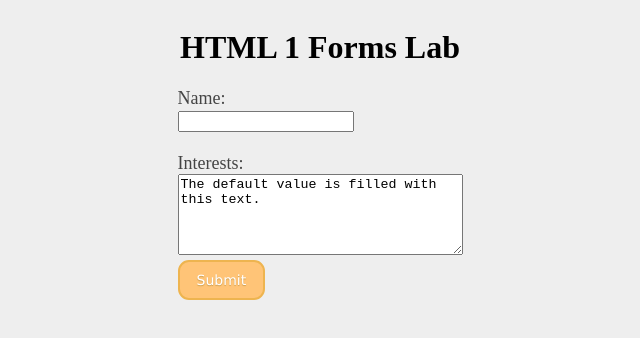
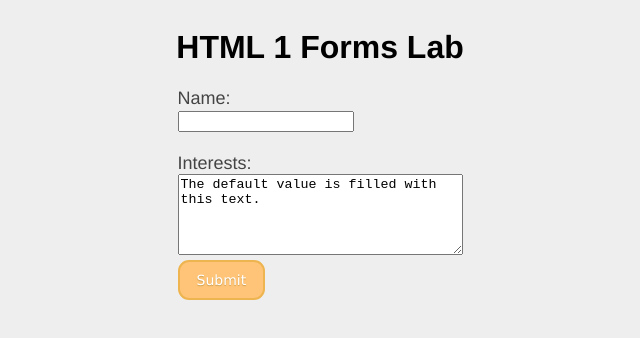
Before and after one commit to kspu0822INST377/kspu0822INST377.github.io, a plain HTML site: page lab_6/index.html in a window 1280 px wide. Shown: the whole page, without its empty margins (320-960 px from the left). Drawn offline with Linux system fonts and the light colour scheme.

Commit message:
Update form_styles.css

```diff
--- a/lab_6/form_styles.css
+++ b/lab_6/form_styles.css
@@ -1,5 +1,5 @@
-form {
-
+h1{
+    font-family: Helvetica, Geneva, Tahoma, sans-serif;
 }
 
 label {
@@ -17,6 +17,7 @@ ul {
     list-style: none;
     padding: 0;
     margin: 0;
+    font-family: Helvetica, Geneva, Tahoma, sans-serif;
 }
 
 body{
```
